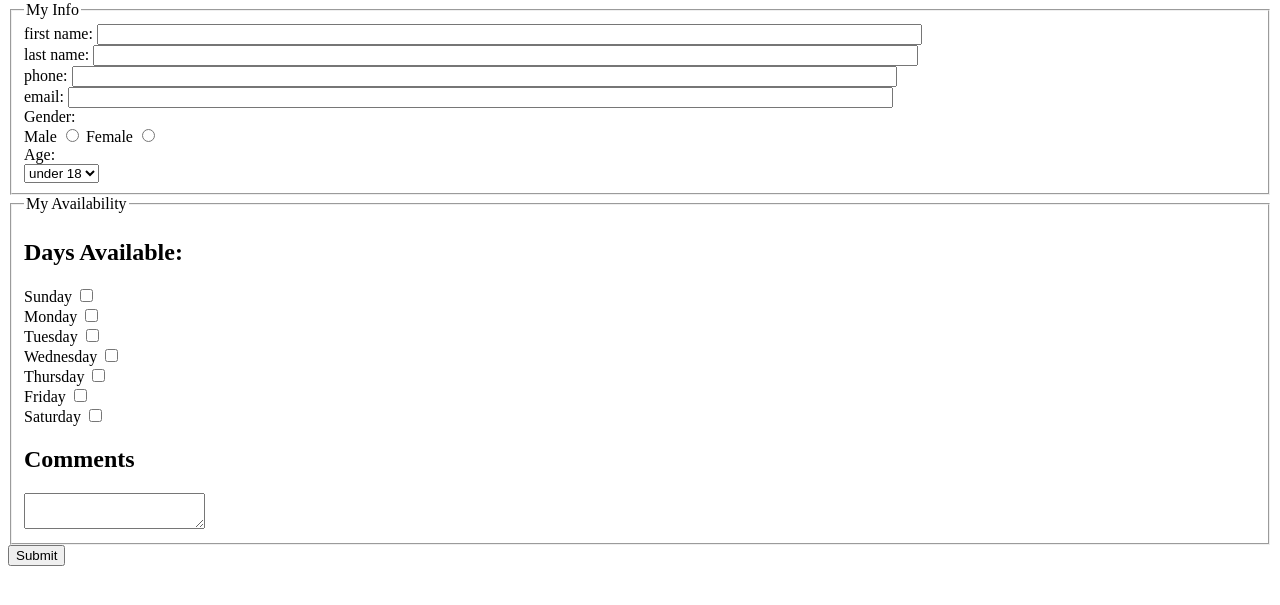
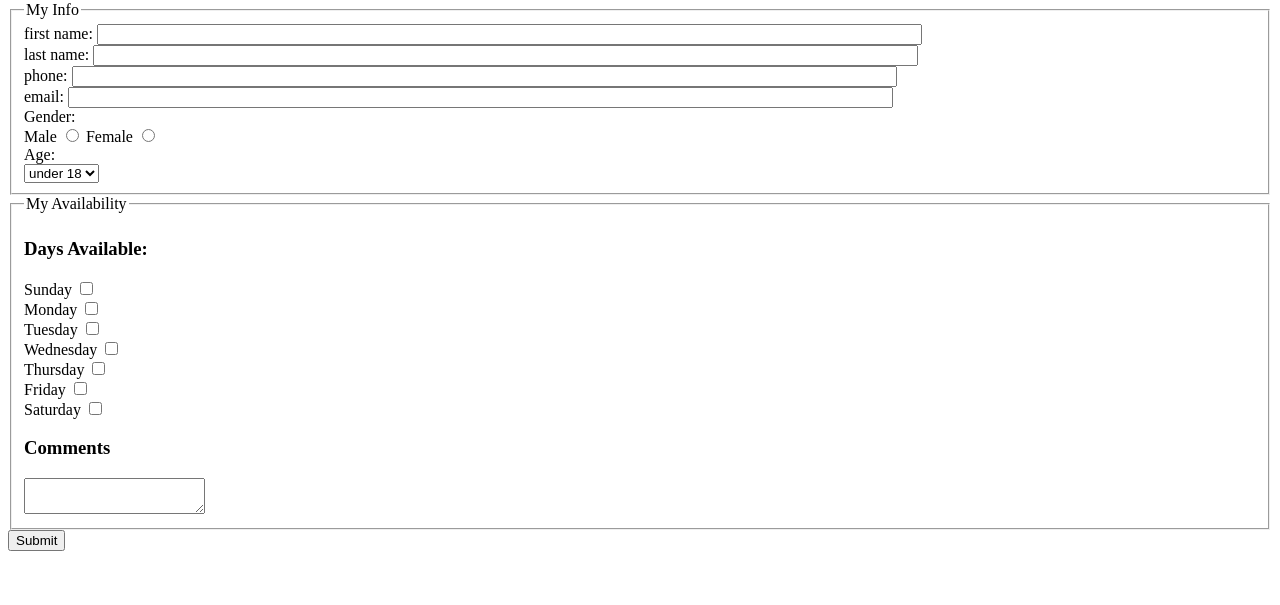
Before and after one commit to mpatel159/itmd-361-lab5, a plain HTML site: page index.html in a window 1280 px wide. Shown: the part 79-684 px from the top of the page. Drawn offline with Linux system fonts and the light colour scheme.

Commit message:
fixed an issue where I was using the wrong header tags, and some spacing

```diff
--- a/index.html
+++ b/index.html
@@ -26,7 +26,7 @@
     </fieldset>
     <fieldset>
       <legend>My Availability</legend>
-      <h2>Days Available:</h2>
+      <h3>Days Available:</h3>
       <div>
         <div><label>Sunday <input type="checkbox" name="available_field[]" value="sunday"></label></div>
         <div><label>Monday <input type="checkbox" name="available_field[]" value="monday"></label></div>
@@ -35,7 +35,7 @@
         <div><label>Thursday <input type="checkbox" name="available_field[]" value="thursday"></label></div>
         <div><label>Friday <input type="checkbox" name="available_field[]" value="friday"></label></div>
         <div><label>Saturday <input type="checkbox" name="available_field[]" value="saturday"></label></div>
-        <h2>Comments</h2>
+        <h3>Comments</h3>
         <textarea name="comments_field"></textarea>
       </div>
     </fieldset>
```
